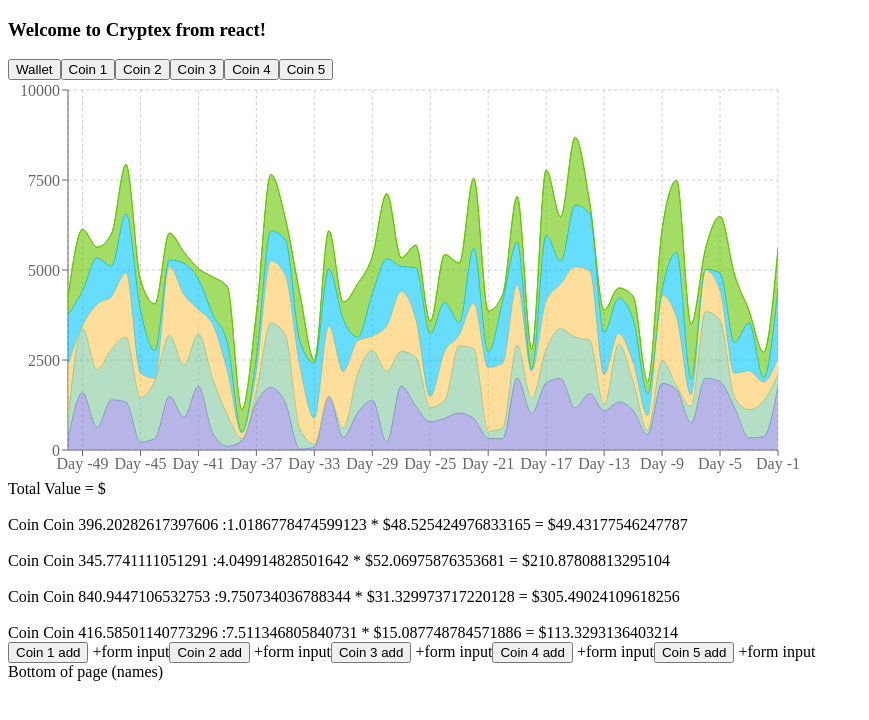
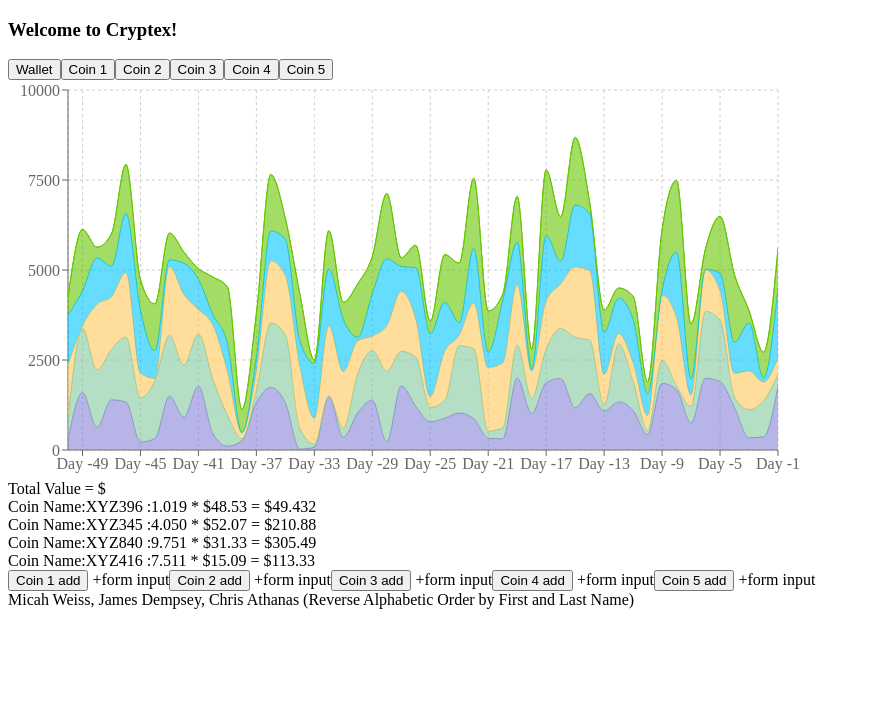
Before and after one commit to Cryptechs/cryptex, a React app: page / in a window 1280 px wide. Shown: the top 720 px of the page, without its empty margins (0-869 px from the left). Built offline with nearby package versions, Linux system fonts and the light colour scheme; the HTML template or start-up script is replaced by a standard one.

Commit message:
Formatted wallet

```diff
--- a/client/src/components/walletValue.jsx
+++ b/client/src/components/walletValue.jsx
@@ -13,8 +13,9 @@ const Wallet = props => {
       {wallet.coins.map((i, idx) => {
         return (
           <div key={idx}>
-            <br />
-            Coin {i.name} :{i.amount} * ${i.value} = ${i.amount * i.value}
+            Coin Name:
+            {i.name} :{i.amount.toPrecision(4)} * ${i.value.toPrecision(4)} = $
+            {(i.amount * i.value).toPrecision(5)}
           </div>
         );
       })}
--- a/client/src/index.jsx
+++ b/client/src/index.jsx
@@ -40,18 +40,21 @@ class App extends React.Component {
       wallet.coins.push({
         amount: Math.random() * 10,
         value: Math.random() * 100,
-        name: "Coin " + Math.random() * 1000 //giveRandomAlpha(5)
+        name: "XYZ" + ~~(Math.random() * 1000) //giveRandomAlpha(5)
       });
     }
     wallet.walletHistory = { walletHistory };
 
     return (
       <div>
-        <h3>Welcome to Cryptex from react!</h3>
+        <h3>Welcome to Cryptex!</h3>
         <Main coinData={coinData} wallet={wallet} />
         <Wallet wallet={wallet} />
         <Add />
-        <footer>Bottom of page (names)</footer>
+        <footer>
+          Micah Weiss, James Dempsey, Chris Athanas (Reverse Alphabetic Order by
+          First and Last Name)
+        </footer>
       </div>
     );
   }
```
Also changed, not shown: 1 other file (tests, documents, lock files or other folders).
